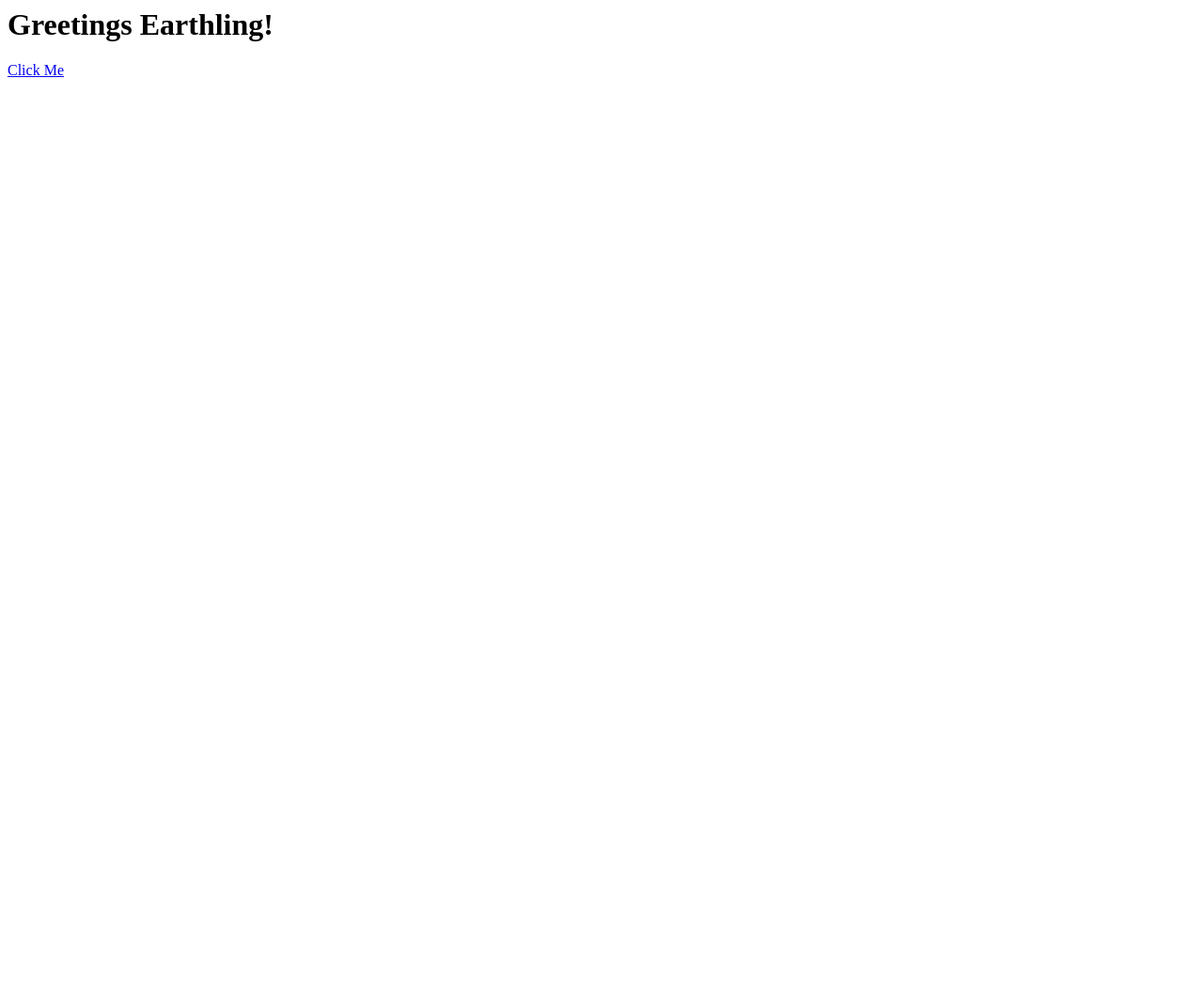
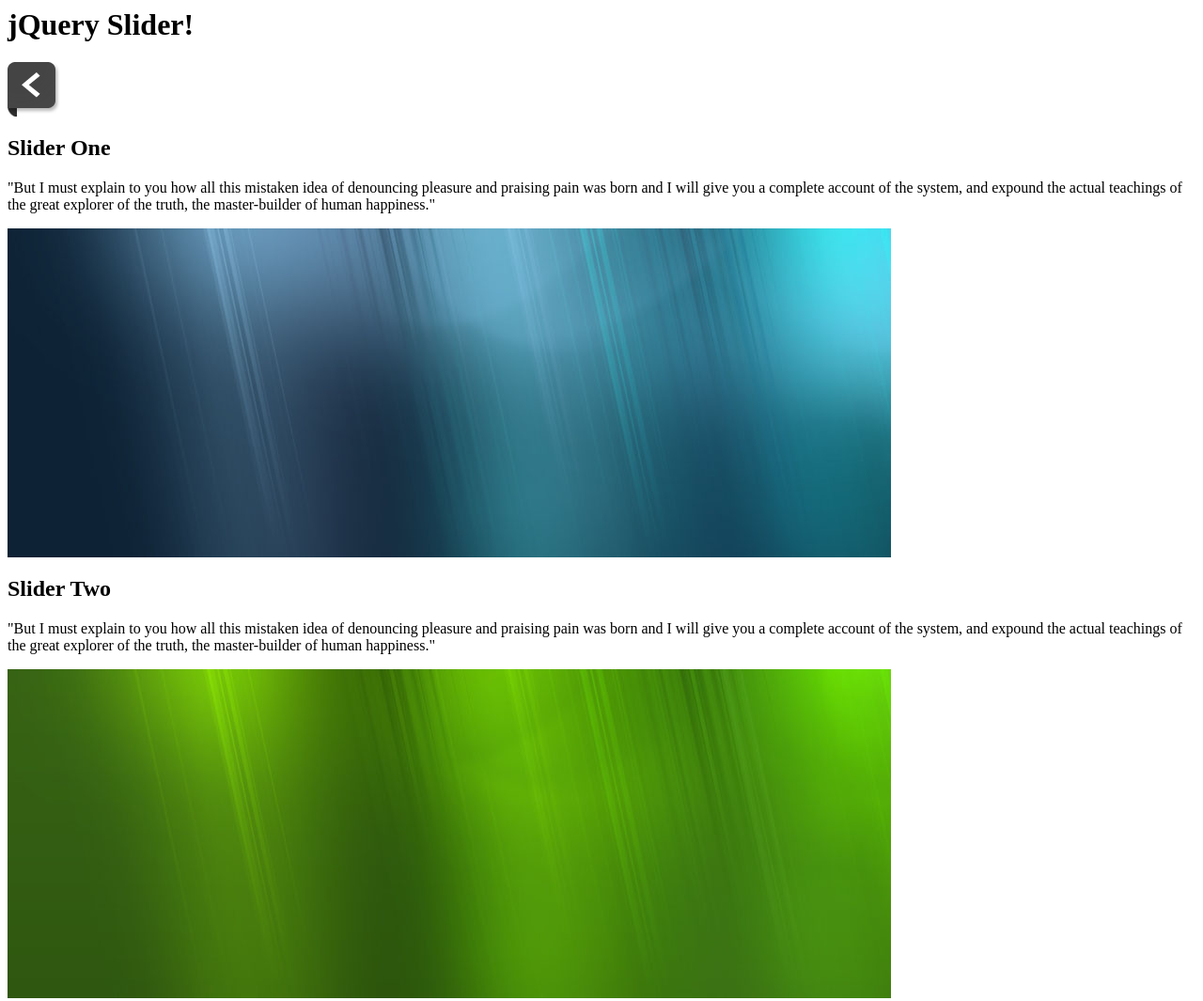
Before and after one commit to CyanGiant/Stack-Skills-jQuery-Slider-lesson-2, a plain HTML site: page index.html in a window 1280 px wide. Shown: the top 1065 px of the page at 94% size. Before the commit the page ends 800 px from the top, so only its background shows below. Drawn offline with nearby package versions, Linux system fonts and the light colour scheme.

Commit message:
finishes HTML for slider

```diff
--- a/index.html
+++ b/index.html
@@ -1,16 +1,65 @@
 <!DOCTYPE.html>
 <html>
   <head>
-    <title>Learn jQuery</title>
+    <title>jQuery Content Slider</title>
     <script src="https://ajax.googleapis.com/ajax/libs/jquery/2.1.4/jquery.min.js"></script>
     <script src="js/script.js"></script>
     <link rel='stylesheet' href='css/style.css'>
+  </head>
 
-  </head>
   <body>
-    <h1>Greetings Earthling!</h1>
-    <a href = "#" class="myLink">Click Me</a>
-
+    <div id="container">
+      <header>
+        <h1>jQuery Slider!</h1>
+      </header>
+      <img src="img/arrow-left.png" alt="Prev">
+      <div id="slider">
+        <div class="slide active">
+          <div class="slide-copy">
+            <h2>Slider One</h2>
+            <p>"But I must explain to you how all this mistaken idea of denouncing pleasure and praising pain was born and I will give you a complete account of the system, and expound the actual teachings of the great explorer of the truth, the master-builder of human happiness."</p>
+          </div>
+          <img src="img/slide1.jpg">
+        </div>
+      </div>
+      <div id="slider">
+        <div class="slide">
+          <div class="slide-copy">
+            <h2>Slider Two</h2>
+            <p>"But I must explain to you how all this mistaken idea of denouncing pleasure and praising pain was born and I will give you a complete account of the system, and expound the actual teachings of the great explorer of the truth, the master-builder of human happiness."</p>
+          </div>
+          <img src="img/slide2.jpg">
+        </div>
+      </div>
+      <div id="slider">
+        <div class="slide">
+          <div class="slide-copy">
+            <h2>Slider Three</h2>
+            <p>"But I must explain to you how all this mistaken idea of denouncing pleasure and praising pain was born and I will give you a complete account of the system, and expound the actual teachings of the great explorer of the truth, the master-builder of human happiness."</p>
+          </div>
+          <img src="img/slide3.jpg">
+        </div>
+      </div>
+      <div id="slider">
+        <div class="slide">
+          <div class="slide-copy">
+            <h2>Slider Four</h2>
+            <p>"But I must explain to you how all this mistaken idea of denouncing pleasure and praising pain was born and I will give you a complete account of the system, and expound the actual teachings of the great explorer of the truth, the master-builder of human happiness."</p>
+          </div>
+          <img src="img/slide4.jpg">
+        </div>
+      </div>
+      <div id="slider">
+        <div class="slide">
+          <div class="slide-copy">
+            <h2>Slider Five</h2>
+            <p>"But I must explain to you how all this mistaken idea of denouncing pleasure and praising pain was born and I will give you a complete account of the system, and expound the actual teachings of the great explorer of the truth, the master-builder of human happiness."</p>
+          </div>
+          <img src="img/slide5.jpg">
+        </div>
+      </div>
+      <img src="img/arrow-right.png" alt="Prev">
+    </div>
   </body>
 
 </html>
```
